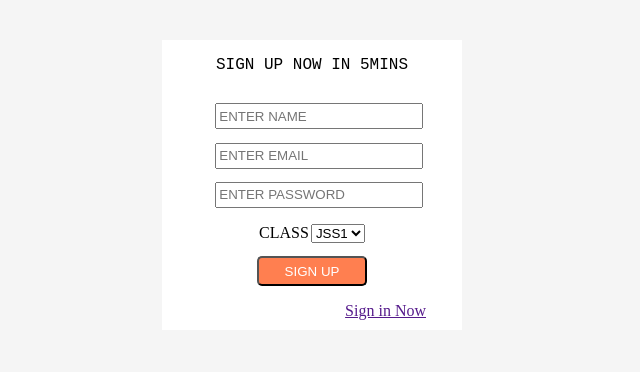
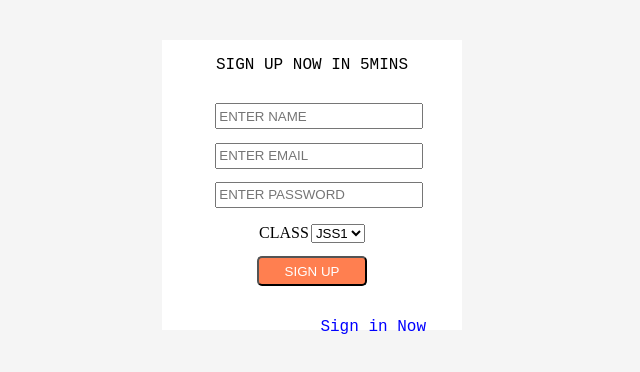
Before and after one commit to Paul37838/LOGIN, a plain HTML site: page index.html in a window 1280 px wide. Shown: the whole page, without its empty margins (328-968 px from the left). Drawn offline with Linux system fonts and the light colour scheme.

Commit message:
Update index.html

```diff
--- a/index.html
+++ b/index.html
@@ -35,7 +35,7 @@
       </div>
       <div class="n">
         <a href="https://paul37838.github.io/LOG-IN/">
-      <a href="">Sign in Now</a>
+      <p class="ao">Sign in Now</p>
         </a>
       </div>
   </div>
@@ -45,8 +45,10 @@
       color: black;
       background: whitesmoke;
     }
-    a{
+    .ao{
       float: right;
+      text-decoration:underlined;
+      color:blue;
     }
     .card{
       justify-content: center;
```
